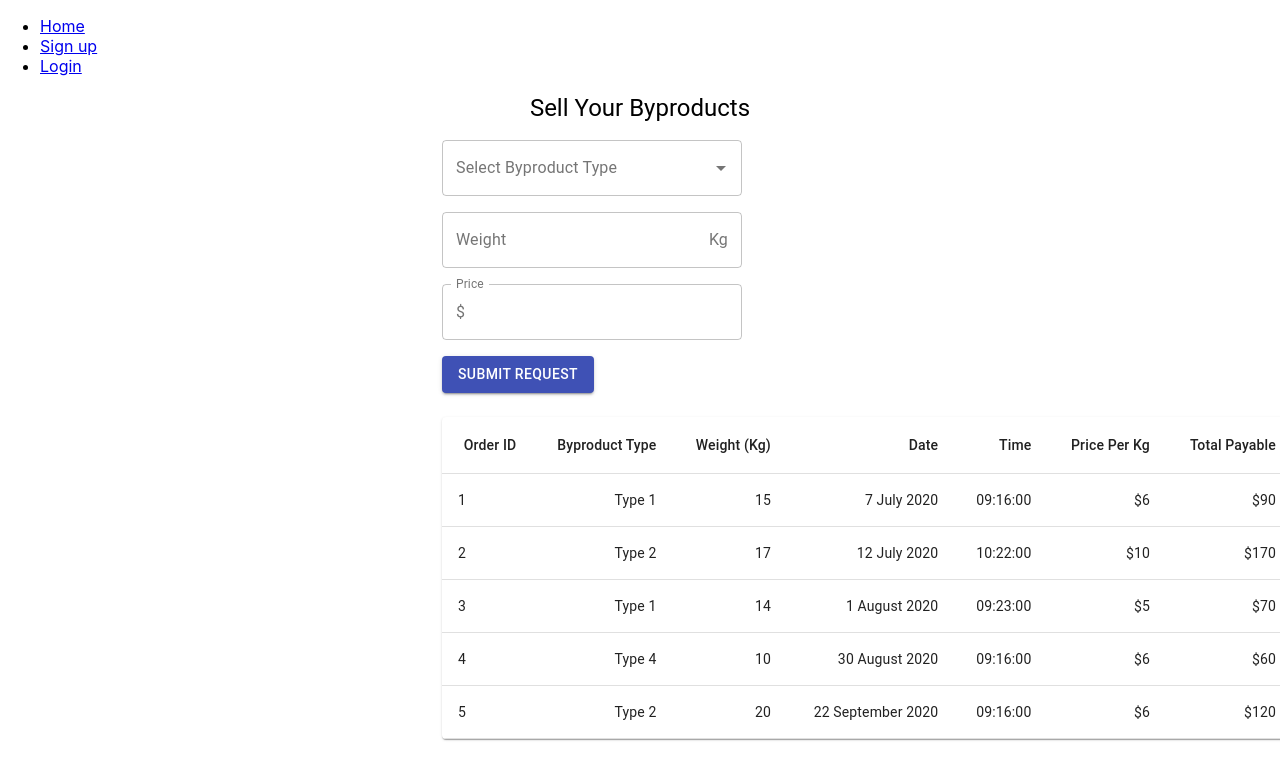
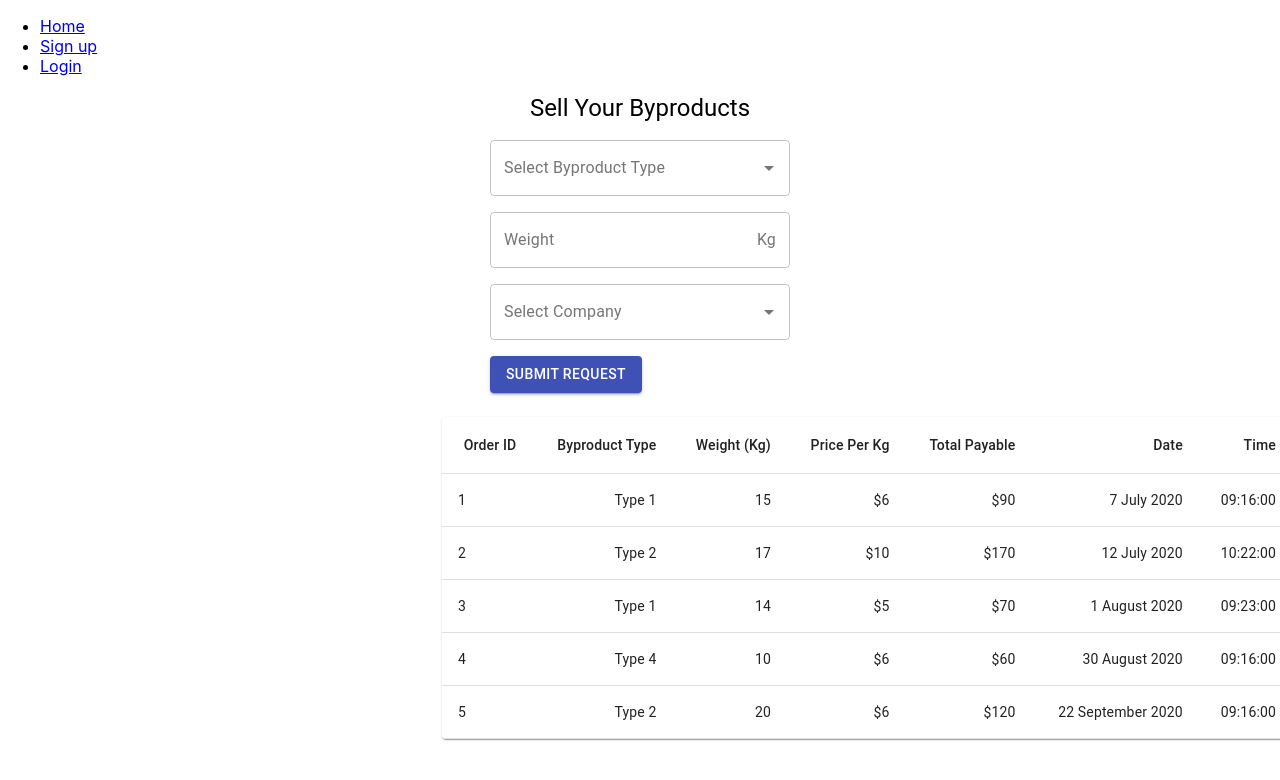
Before and after one commit to hsp98/BIOVIS, a React (Create React App) app in the folder biovis/: page /buysell in a window 1280 px wide. Shown: the top 780 px of the page. Built offline with nearby package versions, Linux system fonts and the light colour scheme.

Commit message:
Hotfixes

```diff
--- a/biovis/src/buysell/buysell.js
+++ b/biovis/src/buysell/buysell.js
@@ -78,6 +78,12 @@ class BuySell extends React.Component {
       { type: "Type 3" },
       { type: "Type 4" },
     ];
+    const manufacturers = [
+      { companyName: "Company A", pricePerKg: 10 },
+      { companyName: "Company B", pricePerKg: 5 },
+      { companyName: "Company C", pricePerKg: 6 },
+      { companyName: "Company D", pricePerKg: 6 },
+    ];
     return (
       <Container component="main" maxWidth="xs">
         <div style={styles.paper}>
@@ -115,21 +121,23 @@ class BuySell extends React.Component {
               variant="outlined"
             />
 
-            <TextField
-              id="outlined-basic"
-              type="number"
-              onChange={this.handleWeightChange}
-              InputProps={{
-                inputProps: {
-                  min: 0,
-                },
-                startAdornment: (
-                  <InputAdornment position="start">$</InputAdornment>
-                ),
-              }}
-              label="Price"
+            <Autocomplete
+              id="combo-box-demo"
+              options={manufacturers}
+              getOptionLabel={(option) =>
+                option.companyName +
+                "     -     $" +
+                option.pricePerKg +
+                " Per Kg"
+              }
               style={{ width: 300, marginTop: 16 }}
-              variant="outlined"
+              renderInput={(params) => (
+                <TextField
+                  {...params}
+                  label="Select Company"
+                  variant="outlined"
+                />
+              )}
             />
 
             <Button
@@ -150,10 +158,10 @@ class BuySell extends React.Component {
                 <TableCell align="right">Order ID</TableCell>
                 <TableCell align="right">Byproduct Type</TableCell>
                 <TableCell align="right">Weight&nbsp;(Kg)</TableCell>
+                <TableCell align="right">Price Per Kg</TableCell>
+                <TableCell align="right">Total Payable</TableCell>
                 <TableCell align="right">Date</TableCell>
                 <TableCell align="right">Time</TableCell>
-                <TableCell align="right">Price Per Kg</TableCell>
-                <TableCell align="right">Total Payable</TableCell>
               </TableRow>
             </TableHead>
             <TableBody>
@@ -164,10 +172,10 @@ class BuySell extends React.Component {
                   </TableCell>
                   <TableCell align="right">{row.byproductType}</TableCell>
                   <TableCell align="right">{row.weight}</TableCell>
+                  <TableCell align="right">${row.pricePerKg}</TableCell>
+                  <TableCell align="right">${row.totalPayable}</TableCell>
                   <TableCell align="right">{row.date}</TableCell>
                   <TableCell align="right">{row.time}</TableCell>
-                  <TableCell align="right">${row.pricePerKg}</TableCell>
-                  <TableCell align="right">${row.totalPayable}</TableCell>
                 </TableRow>
               ))}
             </TableBody>
```
